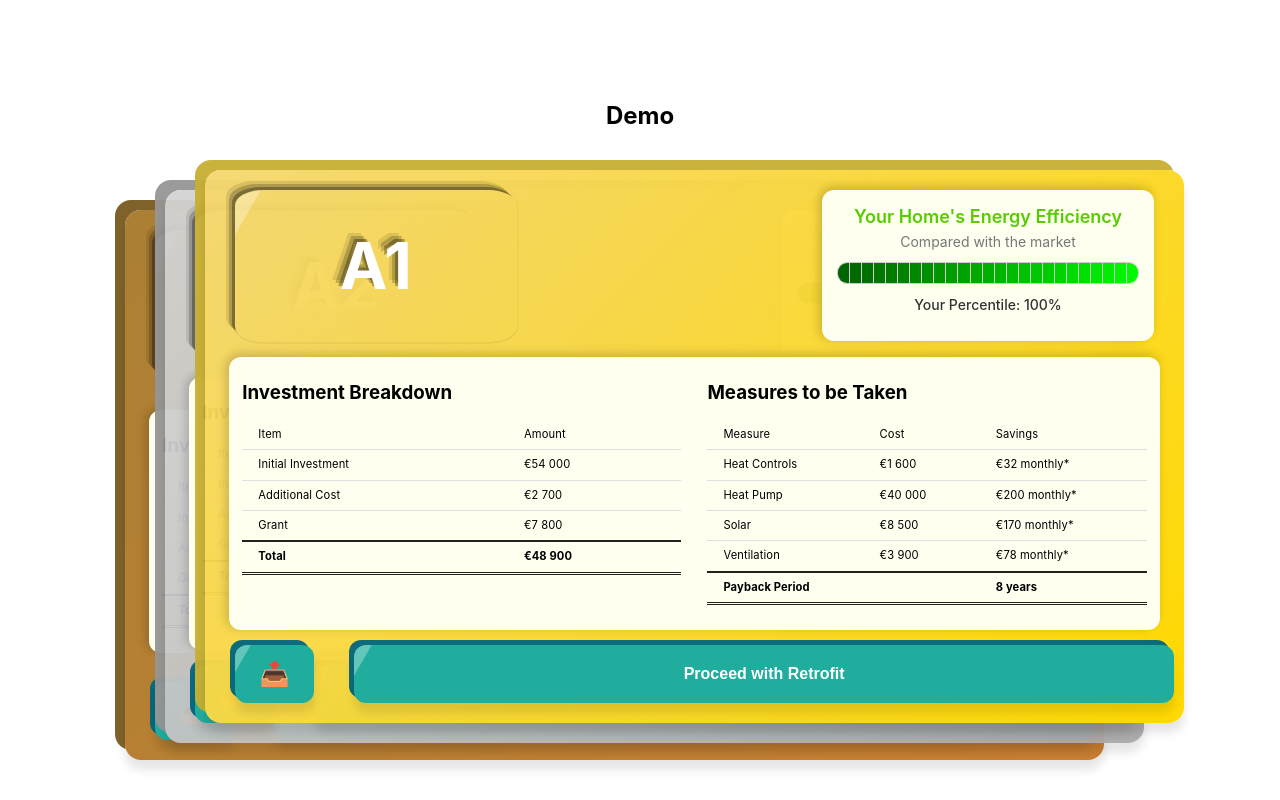
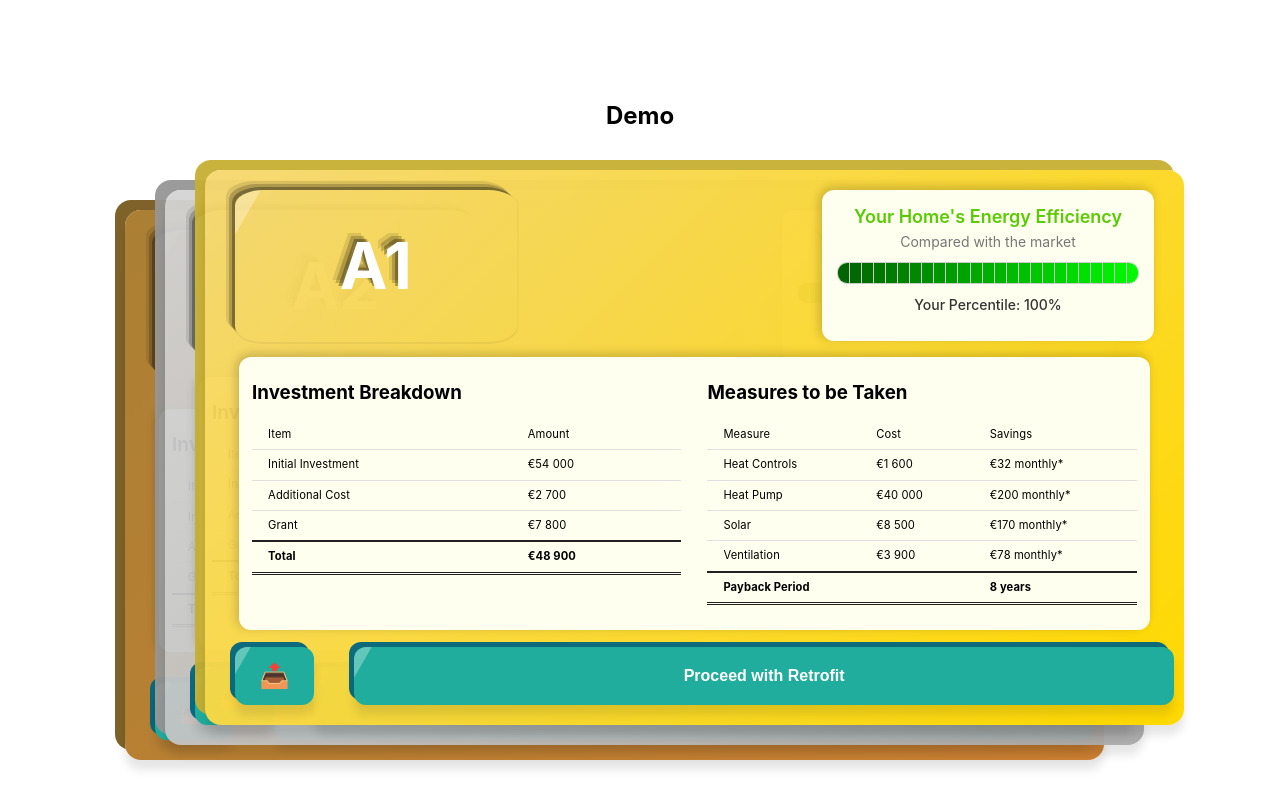
Before and after one commit to leothesouthafrican/luminlab-components, a React (Create React App) app: page / in a window 1280 px wide. Shown: the part 2882-3682 px from the top of the page. Built offline with nearby package versions, Linux system fonts and the light colour scheme.

Commit message:
adjust width of table

```diff
--- a/src/components/IvoryCardTable.css
+++ b/src/components/IvoryCardTable.css
@@ -6,9 +6,9 @@
     border-radius: 12px; /* Rounded corners like your floating cards */
     box-shadow: none; /* Flat card */
     margin: auto;
-    width: 95%;
+    width: 93%;
     margin-top: 5px;
-    margin-bottom: 0px;
+    margin-bottom: 2px;
     flex-grow: 1;
     overflow-y: auto;  /* Scroll when content overflows */
     height: auto;
```
